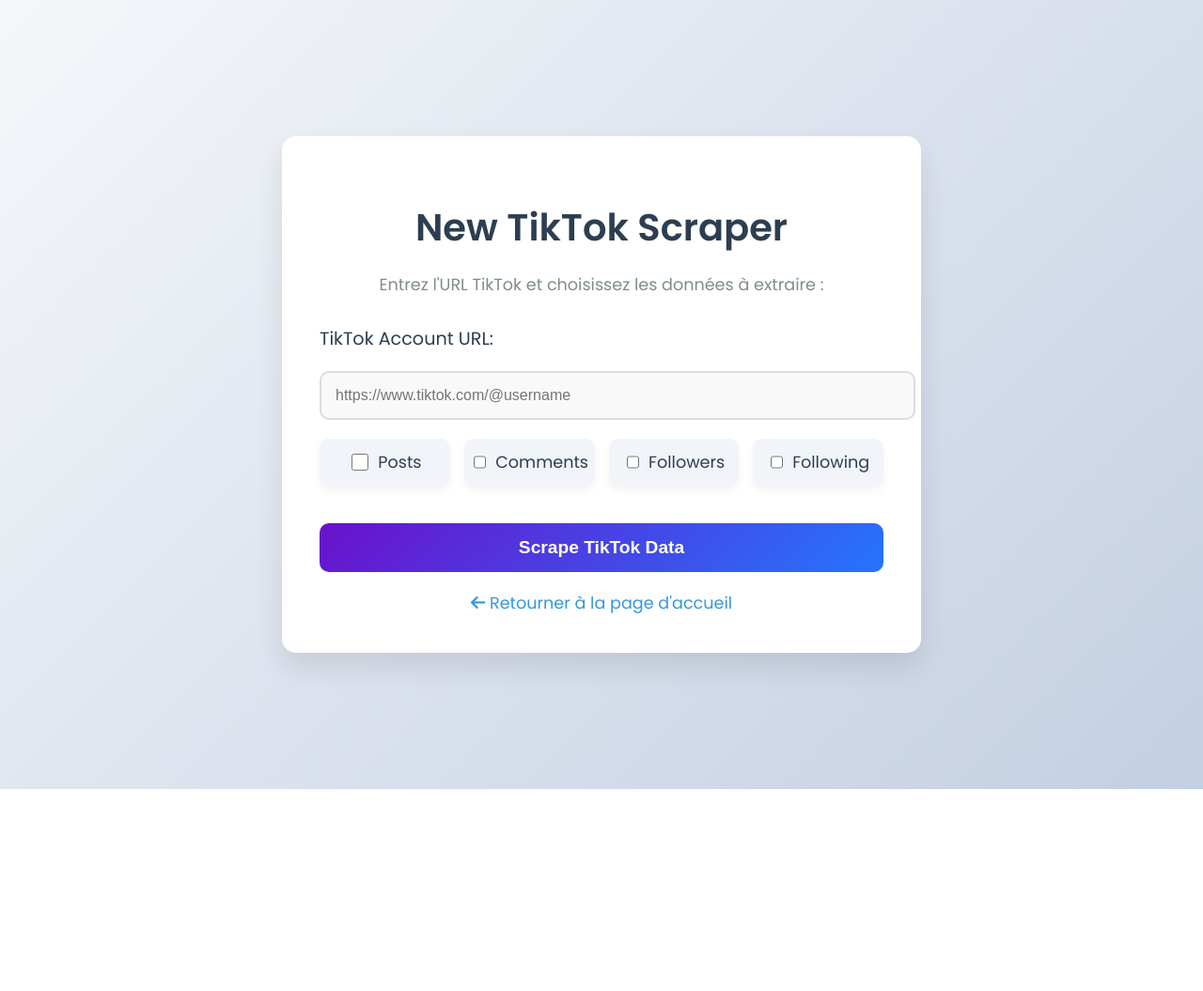
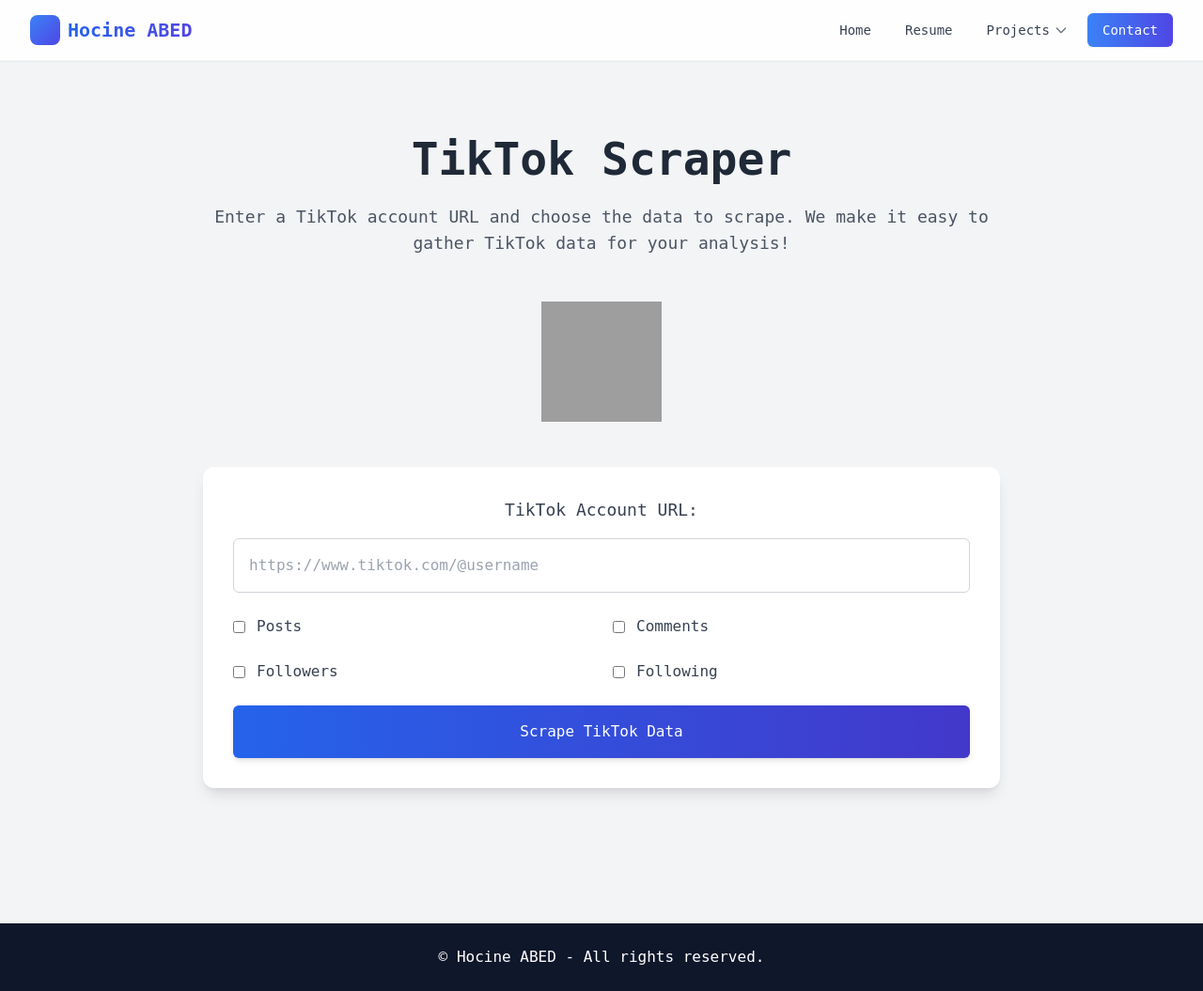
Before and after one commit to housine35/tiktok-scraper, a FastAPI app: page / in a window 1280 px wide. Shown: the whole page at 94% size. Before the commit the page ends 840 px from the top, so only its background shows below. Run offline with FastAPI, Linux system fonts and the light colour scheme; some libraries are stand-ins or nearby versions; grey boxes are pictures that could not be loaded.

Commit message:
adding navbar tiktok

```diff
--- a/app/main.py
+++ b/app/main.py
@@ -12,6 +12,7 @@ templates = Jinja2Templates(directory="app/templates")
 # Inclure les routes spécifiques au TikTok Scraper
 app.include_router(tiktok_router)  # Supprimer .router
 
+
 # Route pour la page principale du scraper TikTok
 @app.get("/", response_class=HTMLResponse)
 async def tiktok_scraper_page(request: Request):
--- a/app/services/get_secuid.py
+++ b/app/services/get_secuid.py
@@ -30,7 +30,9 @@ def get_secuid(tiktok_url):
 
     try:
         # Execute the curl command and capture the output
-        result = subprocess.run(curl_command, stdout=subprocess.PIPE, stderr=subprocess.PIPE)
+        result = subprocess.run(
+            curl_command, stdout=subprocess.PIPE, stderr=subprocess.PIPE
+        )
 
         # Decode the response using 'latin1' to avoid UTF-8 decoding errors (fallback for non-UTF-8 characters)
         response_text = result.stdout.decode("utf-8", errors="replace")
--- a/app/services/node_call.py
+++ b/app/services/node_call.py
@@ -1,5 +1,6 @@
 import subprocess
 import json
+
 
 def call_validUrl_js(url):
     """
@@ -11,7 +12,7 @@ def call_validUrl_js(url):
         process = subprocess.run(
             ["node", "/app/app/services/validUrl.js", url],
             capture_output=True,
-            text=True
+            text=True,
         )
         # Si le script Node s'est mal terminé
         if process.returncode != 0:
--- a/app/services/save_data.py
+++ b/app/services/save_data.py
@@ -44,7 +44,9 @@ def save_data_to_excel(posts, followers, following, user_info, comments, file_na
             if not following_df.empty:
                 following_df.to_excel(writer, sheet_name="Following", index=False)
             if not comments_df.empty:
-                comments_df.to_excel(writer, sheet_name="Comments & Replies", index=False)  # Nouvelle feuille
+                comments_df.to_excel(
+                    writer, sheet_name="Comments & Replies", index=False
+                )  # Nouvelle feuille
 
         print(f"\n📁 Données sauvegardées avec succès dans {file_name}")
     except Exception as e:
--- a/app/services/validUrl.py
+++ b/app/services/validUrl.py
@@ -1,6 +1,7 @@
 import subprocess
 import json
 import os
+
 
 def call_validUrl_js(url):
     """
@@ -15,9 +16,7 @@ def call_validUrl_js(url):
 
     try:
         process = subprocess.run(
-            ["node", script_path, url],
-            capture_output=True,
-            text=True
+            ["node", script_path, url], capture_output=True, text=True
         )
         if process.returncode != 0:
             print("Erreur lors de l'appel à Node :")
--- /dev/null
+++ b/app/templates/partials/navbar.html
@@ -0,0 +1,168 @@
+<nav class="bg-white/90 backdrop-blur-md shadow-sm sticky top-0 z-50 border-b border-gray-100">
+  <div class="max-w-7xl mx-auto px-4 sm:px-6 lg:px-8">
+    <div class="flex justify-between items-center h-16">
+      <!-- Logo/Brand -->
+      <div class="flex-shrink-0 flex items-center">
+        <a href="https://portfolio-hocine-abed.onrender.com/index" class="flex items-center group">
+          <div
+            class="w-8 h-8 rounded-lg bg-gradient-to-br from-blue-500 to-indigo-600 flex items-center justify-center mr-2 group-hover:rotate-12 transition-transform duration-300">
+            <i class="fas fa-code text-white text-sm"></i>
+          </div>
+          <span
+            class="text-xl font-bold bg-gradient-to-r from-blue-600 to-indigo-600 bg-clip-text text-transparent font-heading">Hocine
+            ABED</span>
+        </a>
+      </div>
+
+      <!-- Desktop Navigation -->
+      <div class="hidden md:flex items-center space-x-1">
+        <a href="https://portfolio-hocine-abed.onrender.com/index"
+          class="px-4 py-2 text-sm font-medium text-gray-700 hover:text-blue-600 transition-colors duration-200 relative group">
+          <span>Home</span>
+        </a>
+        <a href="https://portfolio-hocine-abed.onrender.com/resume"
+          class="px-4 py-2 text-sm font-medium text-gray-700 hover:text-blue-600 transition-colors duration-200 relative group">
+          <span>Resume</span>
+        </a>
+
+        <!-- Dropdown Menu for Projects -->
+        <div class="relative group" id="projects-dropdown">
+          <button
+            class="px-4 py-2 text-sm font-medium text-gray-700 hover:text-blue-600 transition-colors duration-200 flex items-center focus:outline-none"
+            aria-expanded="false" aria-haspopup="true">
+            <span>Projects</span>
+            <svg class="ml-1 w-4 h-4 text-gray-500 group-hover:text-blue-600 transition-transform duration-200"
+              xmlns="http://www.w3.org/2000/svg" fill="none" viewBox="0 0 24 24" stroke="currentColor">
+              <path stroke-linecap="round" stroke-linejoin="round" stroke-width="2" d="M19 9l-7 7-7-7" />
+            </svg>
+          </button>
+
+          <!-- Dropdown menu -->
+          <div id="projects-menu"
+            class="absolute left-0 hidden mt-2 w-48 bg-white border border-gray-300 rounded-md shadow-lg z-50 group-focus-within:block group-hover:block">
+            <a href="https://portfolio-hocine-abed.onrender.com/projects"
+              class="block px-4 py-2 text-sm text-gray-700 hover:bg-blue-100 hover:text-blue-700 transition-all duration-150">
+              All Projects
+            </a>
+            <a href="https://portfolio-hocine-abed.onrender.com/jobs/freework"
+              class="block px-4 py-2 text-sm text-gray-700 hover:bg-blue-100 hover:text-blue-700 transition-all duration-150">
+              <img
+                src="https://blakeoliver.com.au/wp-content/uploads/2023/06/vecteezy_linkedin-logo-png-linkedin-icon-transparent-png_18930585_835-1536x1536.png"
+                alt="LinkedIn Logo" class="inline-block w-5 h-5 mr-2"> Find Your Job
+            </a>
+            <a href="https://tiktok-scraper-yt8p.onrender.com/"
+              class="block px-4 py-2 text-sm text-gray-700 hover:bg-blue-100 hover:text-blue-700 transition-all duration-150">
+              <img src="https://e7.pngegg.com/pngimages/588/462/png-clipart-tiktok-logo-paint-social-media-icons.png"
+                alt="TikTok Logo" class="inline-block w-5 h-5 mr-2"> TikTok Scraper
+            </a>
+          </div>
+        </div>
+
+        <a href="https://portfolio-hocine-abed.onrender.com/contact"
+          class="ml-4 px-4 py-2 text-sm font-medium text-white bg-gradient-to-r from-blue-500 to-indigo-600 rounded-md hover:from-blue-600 hover:to-indigo-700 transition-all duration-200 shadow-sm hover:shadow-md">
+          Contact
+        </a>
+      </div>
+
+      <!-- Mobile menu button -->
+      <div class="md:hidden flex items-center">
+        <button type="button"
+          class="inline-flex items-center justify-center p-2 rounded-md text-gray-700 hover:text-blue-600 hover:bg-gray-100 focus:outline-none transition-colors duration-200"
+          aria-controls="mobile-menu" aria-expanded="false">
+          <span class="sr-only">Open main menu</span>
+          <svg class="block h-6 w-6" xmlns="http://www.w3.org/2000/svg" fill="none" viewBox="0 0 24 24"
+            stroke="currentColor" aria-hidden="true">
+            <path stroke-linecap="round" stroke-linejoin="round" stroke-width="2" d="M4 6h16M4 12h16M4 18h16" />
+          </svg>
+          <svg class="hidden h-6 w-6" xmlns="http://www.w3.org/2000/svg" fill="none" viewBox="0 0 24 24"
+            stroke="currentColor" aria-hidden="true">
+            <path stroke-linecap="round" stroke-linejoin="round" stroke-width="2" d="M6 18L18 6M6 6l12 12" />
+          </svg>
+        </button>
+      </div>
+    </div>
+  </div>
+
+  <!-- Mobile menu -->
+  <div class="md:hidden hidden" id="mobile-menu">
+    <div class="px-2 pt-2 pb-3 space-y-1 sm:px-3 bg-white">
+      <a href="https://portfolio-hocine-abed.onrender.com/index"
+        class="block px-3 py-2 rounded-md text-base font-medium text-gray-700 hover:text-white hover:bg-blue-600 transition-colors duration-150">Home</a>
+      <a href="https://portfolio-hocine-abed.onrender.com/resume"
+        class="block px-3 py-2 rounded-md text-base font-medium text-gray-700 hover:text-white hover:bg-blue-600 transition-colors duration-150">Resume</a>
+      <!-- Mobile Projects Dropdown -->
+      <div class="relative">
+        <button
+          class="w-full text-left px-3 py-2 rounded-md text-base font-medium text-gray-700 hover:text-white hover:bg-blue-600 transition-colors duration-150 flex items-center"
+          aria-controls="mobile-projects-menu" aria-expanded="false">
+          <span>Projects</span>
+          <svg class="ml-1 w-4 h-4" xmlns="http://www.w3.org/2000/svg" fill="none" viewBox="0 0 24 24"
+            stroke="currentColor">
+            <path stroke-linecap="round" stroke-linejoin="round" stroke-width="2" d="M19 9l-7 7-7-7" />
+            </svg(corresponding to mobile projects button)svg>
+        </button>
+        <div class="hidden pl-4" id="mobile-projects-menu">
+          <a href="https://portfolio-hocine-abed.onrender.com/projects"
+            class="block px-3 py-2 text-base font-medium text-gray-700 hover:text-white hover:bg-blue-600 transition-colors duration-150">All
+            Projects</a>
+          <a href="https://portfolio-hocine-abed.onrender.com/jobs/freework"
+            class="block px-3 py-2 text-base font-medium text-gray-700 hover:text-white hover:bg-blue-600 transition-colors duration-150 flex items-center">
+            <img
+              src="https://blakeoliver.com.au/wp-content/uploads/2023/06/vecteezy_linkedin-logo-png-linkedin-icon-transparent-png_18930585_835-1536x1536.png"
+              alt="LinkedIn Logo" class="inline-block w-5 h-5 mr-2"> Find Your Job
+          </a>
+          <a href="https://tiktok-scraper-yt8p.onrender.com/"
+            class="block px-3 py-2 text-base font-medium text-gray-700 hover:text-white hover:bg-blue-600 transition-colors duration-150">TikTok
+            Scraper</a>
+        </div>
+      </div>
+      <a href="https://portfolio-hocine-abed.onrender.com/contact"
+        class="block px-3 py-2 rounded-md text-base font-medium text-white bg-gradient-to-r from-blue-500 to-indigo-600 mt-2">Contact</a>
+    </div>
+  </div>
+</nav>
+
+<script>
+  // Mobile menu toggle
+  const mobileMenuButton = document.querySelector('[aria-controls="mobile-menu"]');
+  const mobileMenu = document.getElementById('mobile-menu');
+  mobileMenuButton.addEventListener('click', () => {
+    const isExpanded = mobileMenuButton.getAttribute('aria-expanded') === 'true';
+    mobileMenu.classList.toggle('hidden');
+    mobileMenuButton.querySelectorAll('svg').forEach(svg => svg.classList.toggle('hidden'));
+    mobileMenuButton.setAttribute('aria-expanded', !isExpanded);
+  });
+
+  // Desktop dropdown toggle
+  const projectsDropdown = document.getElementById('projects-dropdown');
+  const projectsMenu = document.getElementById('projects-menu');
+  projectsDropdown.addEventListener('mouseenter', () => {
+    projectsMenu.classList.remove('hidden');
+    projectsDropdown.querySelector('button').setAttribute('aria-expanded', 'true');
+  });
+  projectsDropdown.addEventListener('mouseleave', () => {
+    projectsMenu.classList.add('hidden');
+    projectsDropdown.querySelector('button').setAttribute('aria-expanded', 'false');
+  });
+
+  // Mobile projects dropdown toggle
+  const mobileProjectsButton = document.querySelector('[aria-controls="mobile-projects-menu"]');
+  const mobileProjectsMenu = document.getElementById('mobile-projects-menu');
+  mobileProjectsButton.addEventListener('click', () => {
+    const isExpanded = mobileProjectsButton.getAttribute('aria-expanded') === 'true';
+    mobileProjectsMenu.classList.toggle('hidden');
+    mobileProjectsButton.setAttribute('aria-expanded', !isExpanded);
+  });
+
+  // Close dropdowns when clicking outside
+  document.addEventListener('click', (e) => {
+    if (!projectsDropdown.contains(e.target)) {
+      projectsMenu.classList.add('hidden');
+      projectsDropdown.querySelector('button').setAttribute('aria-expanded', 'false');
+    }
+    if (!mobileProjectsButton.contains(e.target) && !mobileProjectsMenu.contains(e.target)) {
+      mobileProjectsMenu.classList.add('hidden');
+      mobileProjectsButton.setAttribute('aria-expanded', 'false');
+    }
+  });
+</script>
--- a/app/templates/tiktok.html
+++ b/app/templates/tiktok.html
@@ -4,204 +4,85 @@
 <head>
   <meta charset="UTF-8">
   <meta name="viewport" content="width=device-width, initial-scale=1.0">
-  <title>New TikTok Scraper Service</title>
-  <link href="https://fonts.googleapis.com/css2?family=Poppins:wght@300;400;600&display=swap" rel="stylesheet">
-  <link rel="stylesheet" href="https://cdnjs.cloudflare.com/ajax/libs/font-awesome/6.0.0-beta3/css/all.min.css">
-  <style>
-    body {
-      font-family: 'Poppins', sans-serif;
-      background: linear-gradient(135deg, #f5f7fa, #c3cfe2);
-      display: flex;
-      justify-content: center;
-      align-items: center;
-      height: 100vh;
-      margin: 0;
-      color: #333;
-      padding: 20px;
+  <title>TikTok Scraper | Hocine ABED</title>
+
+  <!-- Tailwind CSS CDN -->
+  <script src="https://cdn.tailwindcss.com"></script>
+  <script>
+    tailwind.config = {
+      theme: {
+        extend: {
+          fontFamily: {
+            mono: ['Fira Code', 'monospace'],
+          },
+          colors: {
+            primary: '#0f172a',
+            accent: '#38bdf8'
+          }
+        }
+      }
     }
-
-    .container {
-      background-color: #ffffff;
-      padding: 40px;
-      border-radius: 15px;
-      box-shadow: 0 15px 30px rgba(0, 0, 0, 0.1);
-      max-width: 600px;
-      width: 100%;
-      text-align: center;
-      transition: transform 0.3s ease, box-shadow 0.3s ease;
-    }
-
-    .container:hover {
-      transform: translateY(-5px);
-      box-shadow: 0 20px 40px rgba(0, 0, 0, 0.15);
-    }
-
-    h1 {
-      font-size: 2.5rem;
-      color: #2c3e50;
-      margin-bottom: 10px;
-      font-weight: 600;
-    }
-
-    p {
-      font-size: 1.1rem;
-      color: #7f8c8d;
-      margin-bottom: 30px;
-    }
-
-    form {
-      display: flex;
-      flex-direction: column;
-      gap: 20px;
-    }
-
-    label {
-      font-size: 1.2rem;
-      color: #2c3e50;
-      font-weight: 500;
-      text-align: left;
-      display: block;
-    }
-
-    input[type="text"] {
-      padding: 15px;
-      border: 2px solid #dcdde1;
-      border-radius: 10px;
-      font-size: 1rem;
-      transition: border-color 0.3s ease;
-      width: 100%;
-      background-color: #f9f9f9;
-    }
-
-    input[type="text"]:focus {
-      border-color: #3498db;
-      outline: none;
-      box-shadow: 0 0 8px rgba(52, 152, 219, 0.3);
-    }
-
-    .checkbox-group {
-      display: grid;
-      grid-template-columns: repeat(auto-fit, minmax(120px, 1fr));
-      gap: 15px;
-      margin-bottom: 20px;
-    }
-
-    .checkbox-wrapper {
-      display: flex;
-      align-items: center;
-      justify-content: center;
-      background-color: #f1f4f9;
-      padding: 12px 15px;
-      border-radius: 10px;
-      box-shadow: 0 5px 10px rgba(0, 0, 0, 0.05);
-      transition: transform 0.3s ease, box-shadow 0.3s ease;
-      cursor: pointer;
-    }
-
-    .checkbox-wrapper:hover {
-      transform: translateY(-3px);
-      box-shadow: 0 8px 15px rgba(0, 0, 0, 0.1);
-    }
-
-    .checkbox-wrapper input[type="checkbox"] {
-      margin-right: 10px;
-      width: 18px;
-      height: 18px;
-      accent-color: #3498db;
-      cursor: pointer;
-    }
-
-    .checkbox-wrapper label {
-      font-size: 1.1rem;
-      font-weight: 500;
-      color: #2c3e50;
-    }
-
-    input[type="submit"] {
-      background: linear-gradient(135deg, #6a11cb, #2575fc);
-      color: white;
-      padding: 15px;
-      border: none;
-      border-radius: 10px;
-      cursor: pointer;
-      font-size: 1.2rem;
-      font-weight: 600;
-      transition: background 0.3s ease, box-shadow 0.3s ease;
-    }
-
-    input[type="submit"]:hover {
-      background: linear-gradient(135deg, #4a00e0, #8e2de2);
-      box-shadow: 0 10px 25px rgba(142, 45, 226, 0.5);
-    }
-
-    a {
-      display: block;
-      margin-top: 20px;
-      font-size: 1.1rem;
-      color: #3498db;
-      text-decoration: none;
-      transition: color 0.3s ease;
-      font-weight: 500;
-    }
-
-    a:hover {
-      color: #2c3e50;
-      text-decoration: underline;
-    }
-  </style>
+  </script>
 </head>
 
-<body>
-  <div class="container">
-    <h1>New TikTok Scraper</h1>
-    <p>Entrez l'URL TikTok et choisissez les données à extraire :</p>
-    <form action="/scrape_tiktok_data/" method="post">
-      <label for="tiktok_account">TikTok Account URL:</label>
+<body class="bg-gray-100 text-gray-800 font-mono scroll-smooth">
+
+  <!-- Include Navbar -->
+  {% include "partials/navbar.html" %}
+
+  <!-- TikTok Scraper Section -->
+  <div class="container mx-auto px-6 py-20 text-center max-w-4xl">
+    <!-- Title -->
+    <h1 class="text-5xl font-bold text-gray-800 mb-6">TikTok Scraper</h1>
+    <p class="text-lg text-gray-600 mb-12">Enter a TikTok account URL and choose the data to scrape. We make it easy to
+      gather TikTok data for your analysis!</p>
+
+    <!-- TikTok Logo -->
+    <div class="flex justify-center mb-12">
+      <img
+        src="https://e7.pngegg.com/pngimages/588/462/png-clipart-tiktok-logo-paint-social-media-icons.png"
+        alt="TikTok Logo" class="w-32 h-32">
+    </div>
+
+    <!-- Form Container -->
+    <form action="/scrape_tiktok_data/" method="post"
+      class="bg-white p-8 rounded-xl shadow-lg transform transition-transform hover:scale-105 duration-300">
+
+      <!-- TikTok Account URL -->
+      <label for="tiktok_account" class="block text-lg font-medium mb-4 text-gray-700">TikTok Account URL:</label>
       <input type="text" id="tiktok_account" name="tiktok_account" placeholder="https://www.tiktok.com/@username"
+        class="w-full p-4 border border-gray-300 rounded-md mb-6 focus:outline-none focus:ring-2 focus:ring-blue-500"
         required>
 
-      <!-- Checkboxes section -->
-      <div class="checkbox-group">
-        <div class="checkbox-wrapper">
-          <input type="checkbox" id="posts" name="data_type" value="posts">
-          <label for="posts">Posts</label>
-        </div>
-
-        <div class="checkbox-wrapper">
-          <input type="checkbox" id="comments" name="data_type" value="comments">
-          <label for="comments">Comments</label>
-        </div>
-        <div class="checkbox-wrapper">
-          <input type="checkbox" id="followers" name="data_type" value="followers">
-          <label for="followers">Followers</label>
-        </div>
-
-        <div class="checkbox-wrapper">
-          <input type="checkbox" id="following" name="data_type" value="following">
-          <label for="following">Following</label>
-        </div>
-
-
+      <!-- Checkboxes for Data Types -->
+      <div class="grid grid-cols-2 gap-6 mb-6">
+        <label class="flex items-center text-gray-700">
+          <input type="checkbox" name="data_type" value="posts" class="mr-3"> Posts
+        </label>
+        <label class="flex items-center text-gray-700">
+          <input type="checkbox" name="data_type" value="comments" class="mr-3"> Comments
+        </label>
+        <label class="flex items-center text-gray-700">
+          <input type="checkbox" name="data_type" value="followers" class="mr-3"> Followers
+        </label>
+        <label class="flex items-center text-gray-700">
+          <input type="checkbox" name="data_type" value="following" class="mr-3"> Following
+        </label>
       </div>
 
-      <input type="submit" value="Scrape TikTok Data">
+      <!-- Submit Button -->
+      <button type="submit"
+        class="w-full bg-gradient-to-r from-blue-600 to-indigo-700 text-white p-4 rounded-md shadow-md hover:bg-blue-700 transition-all">
+        Scrape TikTok Data
+      </button>
     </form>
-
-    <a href="index.html"><i class="fas fa-arrow-left"></i> Retourner à la page d'accueil</a>
   </div>
 
-  <script>
-    document.addEventListener("DOMContentLoaded", function () {
-      const commentsCheckbox = document.getElementById("comments");
-      const postsCheckbox = document.getElementById("posts");
+  <!-- Footer -->
+  <footer class="bg-primary text-white py-6 text-center mt-16">
+    <p>&copy; {{ current_year }} Hocine ABED - All rights reserved.</p>
+  </footer>
 
-      commentsCheckbox.addEventListener("change", function () {
-        if (commentsCheckbox.checked) {
-          postsCheckbox.checked = true;
-        }
-      });
-    });
-  </script>
 </body>
 
 </html>
--- a/app/utils/excel_utils.py
+++ b/app/utils/excel_utils.py
@@ -2,6 +2,7 @@
 import pandas as pd
 from typing import List, Dict, Optional
 from datetime import datetime
+
 
 def save_to_excel(
     posts: Optional[List[Dict]] = None,
@@ -9,7 +10,7 @@ def save_to_excel(
     following: Optional[List[Dict]] = None,
     user_info: Optional[Dict] = None,
     comments: Optional[List[Dict]] = None,
-    file_name: str = "output.xlsx"
+    file_name: str = "output.xlsx",
 ) -> None:
     """
     Sauvegarde les données TikTok dans un fichier Excel avec plusieurs onglets.
```
Also changed, not shown: app/routers/tiktok_routers.py (+20 -6 lines), app/services/get_comments.py (+12 -4 lines), app/services/get_followers.py (+6 -2 lines), app/services/get_following.py (+9 -3 lines), app/services/get_hashtags.py (+9 -2 lines), app/services/get_posts.py (+6 -2 lines), 2 other files.
